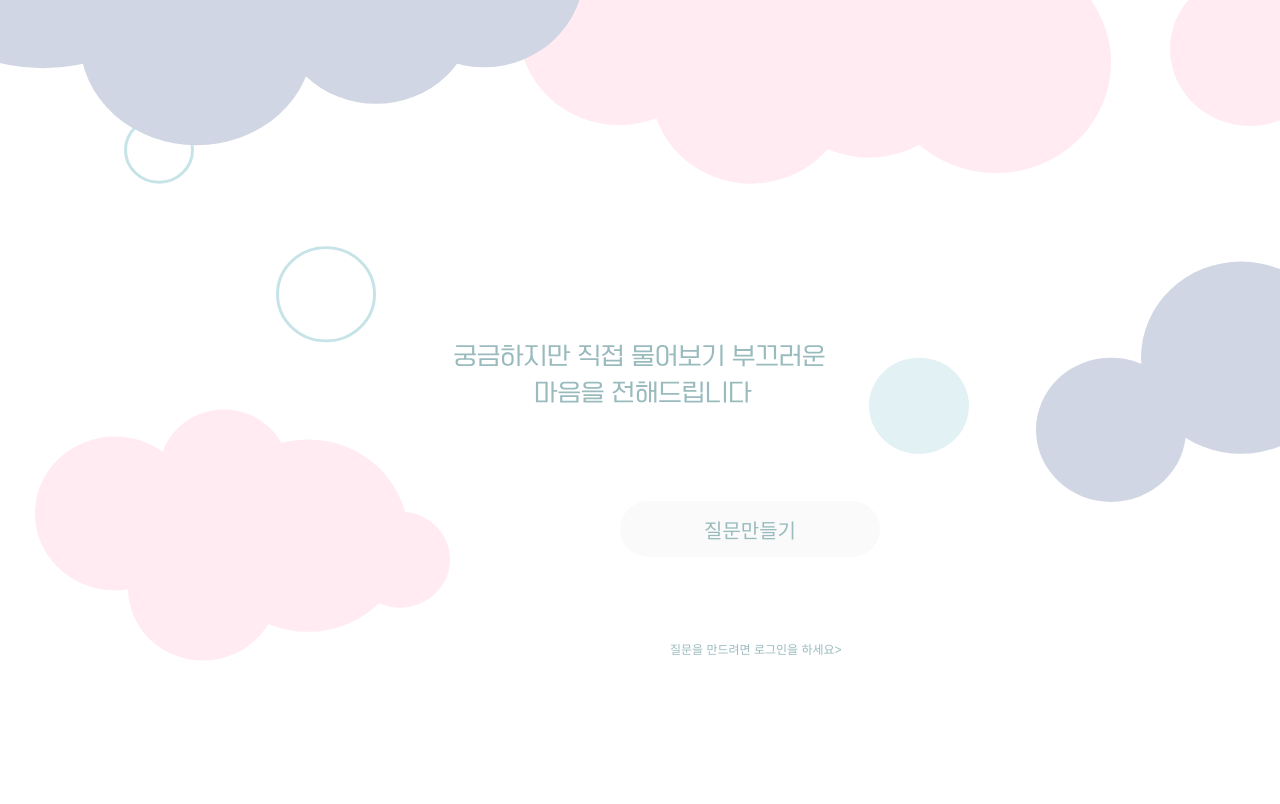
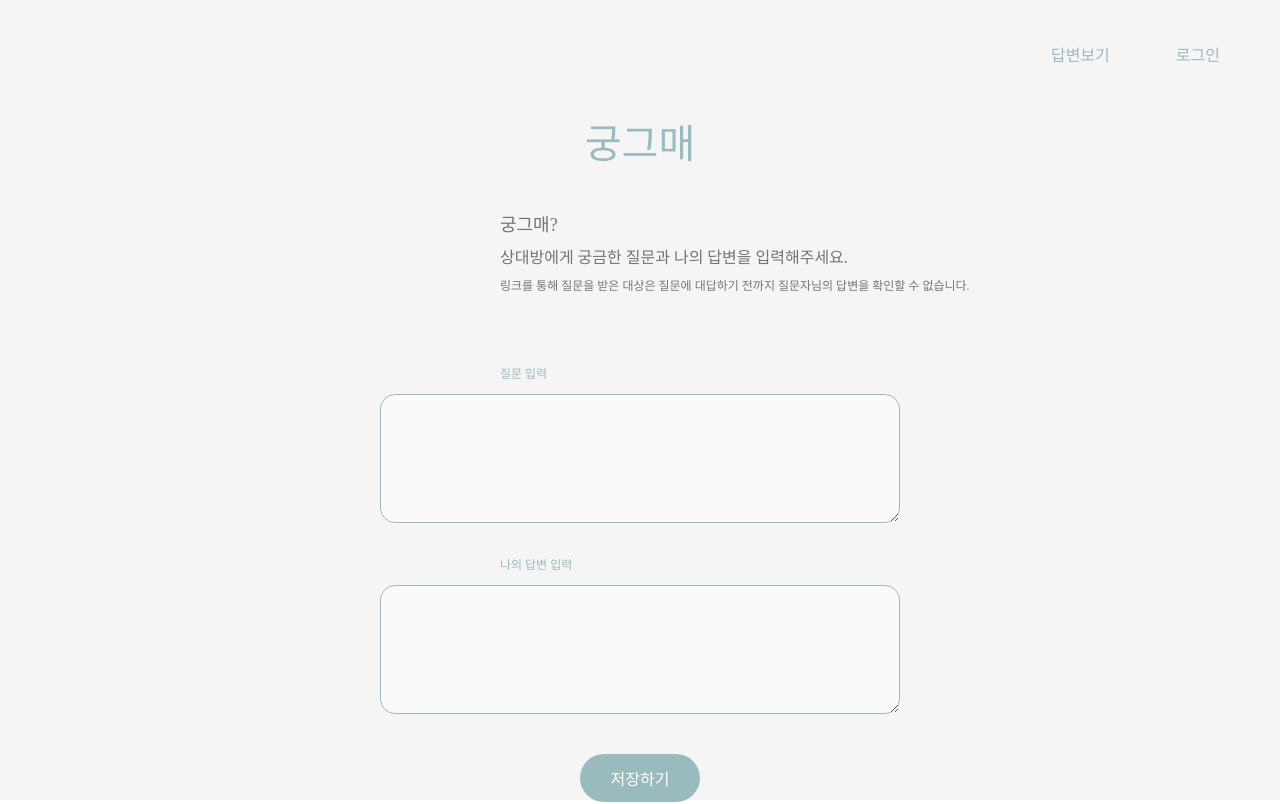
Before and after one commit to 1st-PARD-WEB-PART/shortkerton2023, a React (Create React App) app: page /home in a window 1280 px wide. Built offline with nearby package versions, Linux system fonts and the light colour scheme; no server answers; a web font is replaced by a local one.

Commit message:
AddQuestion

```diff
--- a/src/App.js
+++ b/src/App.js
@@ -6,16 +6,16 @@ import { BrowserRouter as Router, Route, Routes } from 'react-router-dom';
 import { AddQuestionPage } from './pages/AddQuestionPage';
 
  function App() {
-    // return <AddQuestionPage/>
-     return <Router>
-         <Routes>
-             <Route path="/Home" element={<HomePage />} />
-             <Route path="/" element={<OnBoardingPage />} />
-             <Route path="/ViewAnswers" element={<ViewAnswersPage />} />
-             <Route path="/About" element={<AboutPage />} />
-             <Route path='/pard-website' element={<HomePage />} />
-         </Routes>
-     </Router>;
+    return <AddQuestionPage/>
+    //  return <Router>
+    //      <Routes>
+    //          <Route path="/Home" element={<HomePage />} />
+    //          <Route path="/" element={<OnBoardingPage />} />
+    //          <Route path="/ViewAnswers" element={<ViewAnswersPage />} />
+    //          <Route path="/About" element={<AboutPage />} />
+    //          <Route path='/pard-website' element={<HomePage />} />
+    //      </Routes>
+    //  </Router>;
 };
 
 export default App;
--- a/src/components/NewQuestionForm.js
+++ b/src/components/NewQuestionForm.js
@@ -1,33 +1,53 @@
 import React, { useState } from 'react';
 import styled from 'styled-components';
-import { TextField, Button, Alert } from '@mui/material';
+// import { TextField, Button, Alert } from '@mui/material';
 import { AddNewAnswer, AddNewQuestion } from '../services/DbService';
 import { GetCurrentUser } from '../services/AuthService';
 
-const Form = styled.form`
-  position: absolute;
-  width: 352px;
-  height: 318px;
-  border-radius: 10px;
-  background-color: #ffffff;
+const Div = styled.div`
+  display: flex;
+  flex-direction: column;
+  align-items: center;
+  justify-content: center;
 `;
 
-const H1 = styled.h1`
-  color: #5262f5;
+const TextField = styled.textarea`
+  width: 514px;
+  height: 123px;
+  background: #FAFAFA;
+  border: 1px solid #9ABBBE;
+  border-radius: 15px;
 `;
 
-const Input = styled.input`
-  color: #5262f5;
+const SmallText = styled.p`
+  font-size: 12px;
+  color: #9ABBBE;
+  padding-top: 20px;
+  padding-left: 500px;
+`;
+
+const Padding = styled.div`
+  padding: 20px;
+`;
+
+const Button = styled.button`
+  background: #9ABBBE;
+  border-radius: 50px;
+  width: 120px;
+  height: 48px;
+  border: none;
+  color: white;
+  font-size: 16px;
 `;
 
 
-const NewQuestionForm = ({user}) => {
+const NewQuestionForm = ({ user }) => {
   const [question, setQuestion] = useState('');
   const [answer, setAnswer] = useState('');
 
-  const handleClick = async() => {
-    const questionDocRef = await AddNewQuestion({userId: user.uid, question: question});
-    const answerDocRef = await AddNewAnswer({userId: user.uid, questionId: questionDocRef.id, answer: answer});
+  const handleClick = async () => {
+    const questionDocRef = await AddNewQuestion({ userId: user.uid, question: question });
+    const answerDocRef = await AddNewAnswer({ userId: user.uid, questionId: questionDocRef.id, answer: answer });
     console.log("question: " + questionDocRef);
     console.log("answer: " + answerDocRef);
   };
@@ -35,7 +55,7 @@ const NewQuestionForm = ({user}) => {
   const handleOnChange = (event) => {
     const target = event.target;
     console.log(target.id);
-    switch(target.id){
+    switch (target.id) {
       case "question":
         setQuestion(target.value);
         break;
@@ -47,9 +67,16 @@ const NewQuestionForm = ({user}) => {
 
   return (
     <>
-      <TextField id="question" label={"question"} variant="outlined" value={question} onChange={(event) => handleOnChange(event)} />
-      <TextField id="answer" label={"answer"} variant="outlined" value={answer} onChange={(event) => handleOnChange(event)} />
-      <Button variant="contained" onClick={handleClick} disabled = {user == null}>제출하기</Button>
+      <SmallText>질문 입력</SmallText>
+      <Div>
+        <TextField id="question" variant="outlined" value={question} onChange={(event) => handleOnChange(event)} />
+      </Div>
+      <SmallText>나의 답변 입력</SmallText>
+      <Div>
+        <TextField id="answer" variant="outlined" value={answer} onChange={(event) => handleOnChange(event)} />
+        <Padding></Padding>
+        <Button variant="contained" onClick={handleClick} disabled={user == null}>저장하기</Button>
+      </Div>
     </>
   );
 };
--- a/src/pages/AddQuestionPage.js
+++ b/src/pages/AddQuestionPage.js
@@ -4,6 +4,73 @@ import { GetCurrentUser, GoogleLogin, IsLogin, Logout } from "../services/AuthSe
 import { useEffect, useState } from 'react';
 import { auth } from '../firebase';
 import { Button } from "@mui/material";
+import styled from "styled-components";
+// import CollectPage from "./CollectPage";
+// import { useNavigate } from 'react-router-dom';
+
+
+const Div = styled.div`
+    background: #F5F5F5;
+    width : 100%;
+    height: 100vh;
+`;
+
+const FirstDiv = styled.div`
+    display: flex;
+    flex-direction: row;
+    align-items: center;
+    justify-content: flex-end;
+`;
+
+const SecondDiv = styled.div`
+    display: flex;
+    flex-direction: column;
+    width : 482px;
+    padding-left: 500px;
+    margin-bottom : 50px;
+`;
+
+const Title = styled.p`
+    font-family: '210 Gulim';
+    font-style: normal;
+    font-size: 40px;
+    color: #9ABBBE;
+    text-align: center;
+    padding-top : 5px;
+`;
+
+const TextButton = styled.button`
+    color : #9ABBBE;
+    background : none;
+    border : none;
+    font-size: 16px;
+    padding-top: 42px;
+    padding-right: 60px;
+`;
+
+const FirstText = styled.text`
+    font-size: 18px;
+    display: flex;
+    align-items: center;
+    color: #757575;
+    padding-bottom: 8px;
+`;
+
+const SecondText = styled.text`
+    font-size: 16px;
+    display: flex;
+    align-items: center;
+    color: #757575;
+    padding-bottom: 8px;
+`;
+
+const ThirdText = styled.text`
+    font-size: 12px;
+    display: flex;
+    align-items: center;
+    color: #757575;
+`;
+
 
 const AddQuestionPage = () => {
     const [userInfo, setUserInfo] = useState(null);
@@ -20,19 +87,19 @@ const AddQuestionPage = () => {
         await Logout();
     };
     return (
-        <div>
-            {userInfo
-                ? <Button onClick={handleLogout}>로그인아웃</Button>
-                : <Button onClick={handleLogin}>로그인</Button>
-            }
-            <div>
-                {userInfo != null
-                    ? userInfo.displayName
-                    : ""
-                }
-            </div>
+        <Div>
+            <FirstDiv>
+                <TextButton>답변보기</TextButton>
+                <TextButton onClick={IsLogin() ? handleLogout : handleLogin} >{IsLogin() ? userInfo.displayName : "로그인"}</TextButton>
+            </FirstDiv>
+            <Title>궁그매</Title>
+            <SecondDiv>
+                <FirstText>궁그매?</FirstText>
+                <SecondText>상대방에게 궁금한 질문과 나의 답변을 입력해주세요.</SecondText>
+                <ThirdText>링크를 통해 질문을 받은 대상은 질문에 대답하기 전까지 질문자님의 답변을 확인할 수 없습니다.</ThirdText>
+            </SecondDiv>
             <NewQuestionForm user={userInfo}></NewQuestionForm>
-        </div>
+        </Div>
     );
 
 }
```
